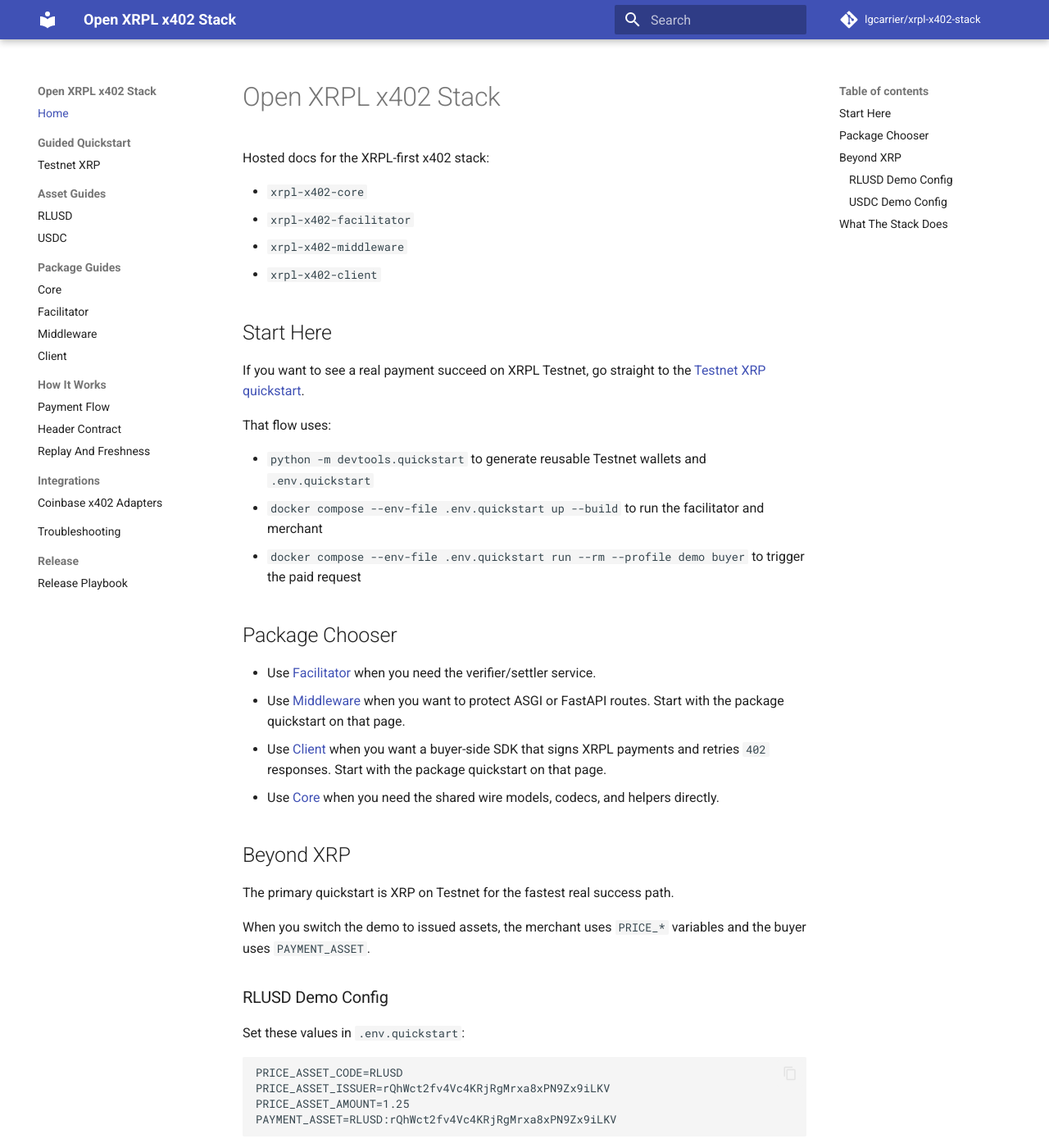
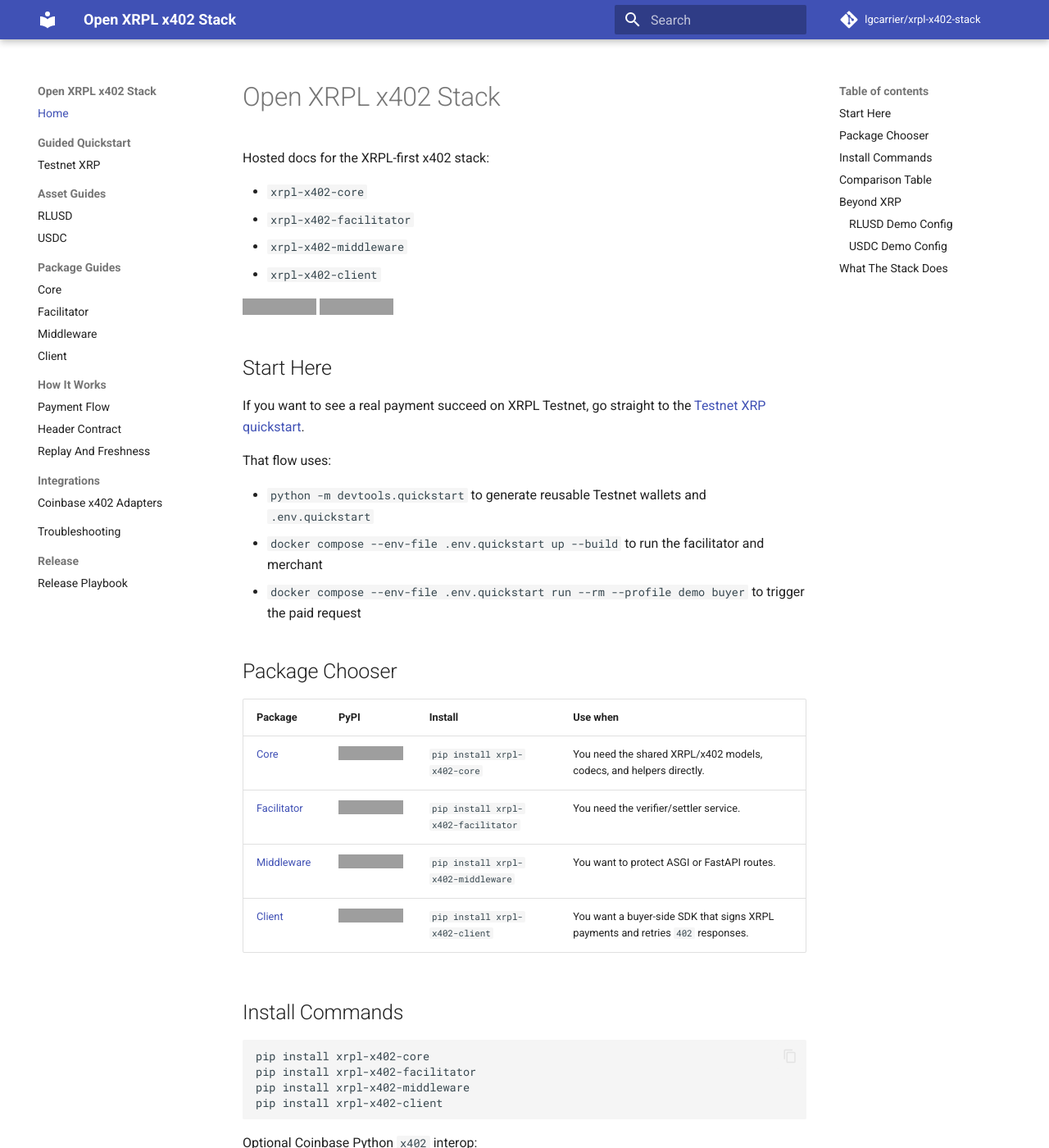
Before and after one commit to lgcarrier/xrpl-x402-stack, an MkDocs documentation site: the page built from docs/index.md, in a window 1280 px wide and 1400 px high. Shown: the whole window at 82% size. Built offline with MkDocs 1.6.1 and Material for MkDocs 9.7.7, drawn with Linux system fonts in a browser that asks for light colours; comment, search, counter and statistics services are not loaded; some of the changed text lies outside the part shown; grey boxes are pictures that could not be loaded.

Commit message:
Polish docs homepage for first release

````diff
--- a/docs/index.md
+++ b/docs/index.md
@@ -19,10 +22,37 @@
 
 ## Package Chooser
 
-- Use [Facilitator](packages/facilitator.md) when you need the verifier/settler service.
-- Use [Middleware](packages/middleware.md) when you want to protect ASGI or FastAPI routes. Start with the package quickstart on that page.
-- Use [Client](packages/client.md) when you want a buyer-side SDK that signs XRPL payments and retries `402` responses. Start with the package quickstart on that page.
-- Use [Core](packages/core.md) when you need the shared wire models, codecs, and helpers directly.
+| Package | PyPI | Install | Use when |
+| --- | --- | --- | --- |
+| [Core](packages/core.md) | [![PyPI package](https://img.shields.io/badge/PyPI-xrpl--x402--core-3775A9?logo=pypi&logoColor=white)](https://pypi.org/project/xrpl-x402-core/) | `pip install xrpl-x402-core` | You need the shared XRPL/x402 models, codecs, and helpers directly. |
+| [Facilitator](packages/facilitator.md) | [![PyPI package](https://img.shields.io/badge/PyPI-xrpl--x402--facilitator-3775A9?logo=pypi&logoColor=white)](https://pypi.org/project/xrpl-x402-facilitator/) | `pip install xrpl-x402-facilitator` | You need the verifier/settler service. |
+| [Middleware](packages/middleware.md) | [![PyPI package](https://img.shields.io/badge/PyPI-xrpl--x402--middleware-3775A9?logo=pypi&logoColor=white)](https://pypi.org/project/xrpl-x402-middleware/) | `pip install xrpl-x402-middleware` | You want to protect ASGI or FastAPI routes. |
+| [Client](packages/client.md) | [![PyPI package](https://img.shields.io/badge/PyPI-xrpl--x402--client-3775A9?logo=pypi&logoColor=white)](https://pypi.org/project/xrpl-x402-client/) | `pip install xrpl-x402-client` | You want a buyer-side SDK that signs XRPL payments and retries `402` responses. |
+
+## Install Commands
+
+```bash
+pip install xrpl-x402-core
+pip install xrpl-x402-facilitator
+pip install xrpl-x402-middleware
+pip install xrpl-x402-client
+```
+
+Optional Coinbase Python `x402` interop:
+
+```bash
+pip install "xrpl-x402-middleware[x402]"
+pip install "xrpl-x402-client[x402]"
+```
+
+## Comparison Table
+
+| Package | Runs where | Main entry points | Depends on facilitator | Optional extras |
+| --- | --- | --- | --- | --- |
+| `xrpl-x402-core` | Shared library code | `PaymentRequired`, `PaymentPayload`, `PaymentResponse`, header codecs | No | None |
+| `xrpl-x402-facilitator` | Seller infrastructure / service tier | `create_app(...)`, `xrpl_x402_facilitator.main:app`, `xrpl-x402-facilitator` | It is the facilitator | None |
+| `xrpl-x402-middleware` | Seller app | `PaymentMiddlewareASGI`, `require_payment(...)`, `XRPLFacilitatorClient` | Yes | `[x402]` |
+| `xrpl-x402-client` | Buyer app or integration test harness | `XRPLPaymentSigner`, `XRPLPaymentTransport`, `wrap_httpx_with_xrpl_payment(...)` | Yes, against a protected seller route | `[x402]` |
 
 ## Beyond XRP
 
--- /dev/null
+++ b/docs/stylesheets/extra.css
@@ -0,0 +1,9 @@
+.md-footer-meta__inner img {
+  height: 20px;
+  margin: 0 0.35rem 0.2rem 0;
+  vertical-align: middle;
+}
+
+.md-footer-meta__inner .footer-badge-link {
+  display: inline-block;
+}
--- a/mkdocs.yml
+++ b/mkdocs.yml
@@ -4,6 +4,11 @@
 repo_url: https://github.com/lgcarrier/xrpl-x402-stack
 repo_name: lgcarrier/xrpl-x402-stack
 edit_uri: edit/main/docs/
+copyright: >-
+  <a href="https://github.com/lgcarrier/xrpl-x402-stack" class="footer-badge-link">
+    <img alt="GitHub xrpl-x402-stack" src="https://img.shields.io/badge/GitHub-xrpl--x402--stack-181717?logo=github&logoColor=white">
+  </a>
+  <img alt="Docs version 0.1.0" src="https://img.shields.io/badge/docs-v0.1.0-0A7E3B">
 
 theme:
   name: material
@@ -24,6 +29,9 @@
   - pymdownx.highlight
   - pymdownx.inlinehilite
   - pymdownx.superfences
+
+extra_css:
+  - stylesheets/extra.css
 
 nav:
   - Home: index.md
````
Also changed, not shown: other parts of docs/index.md (+3 -0 lines), docs/packages/client.md (+3 -0 lines), docs/packages/core.md (+3 -0 lines), docs/packages/facilitator.md (+3 -0 lines), docs/packages/middleware.md (+3 -0 lines).
